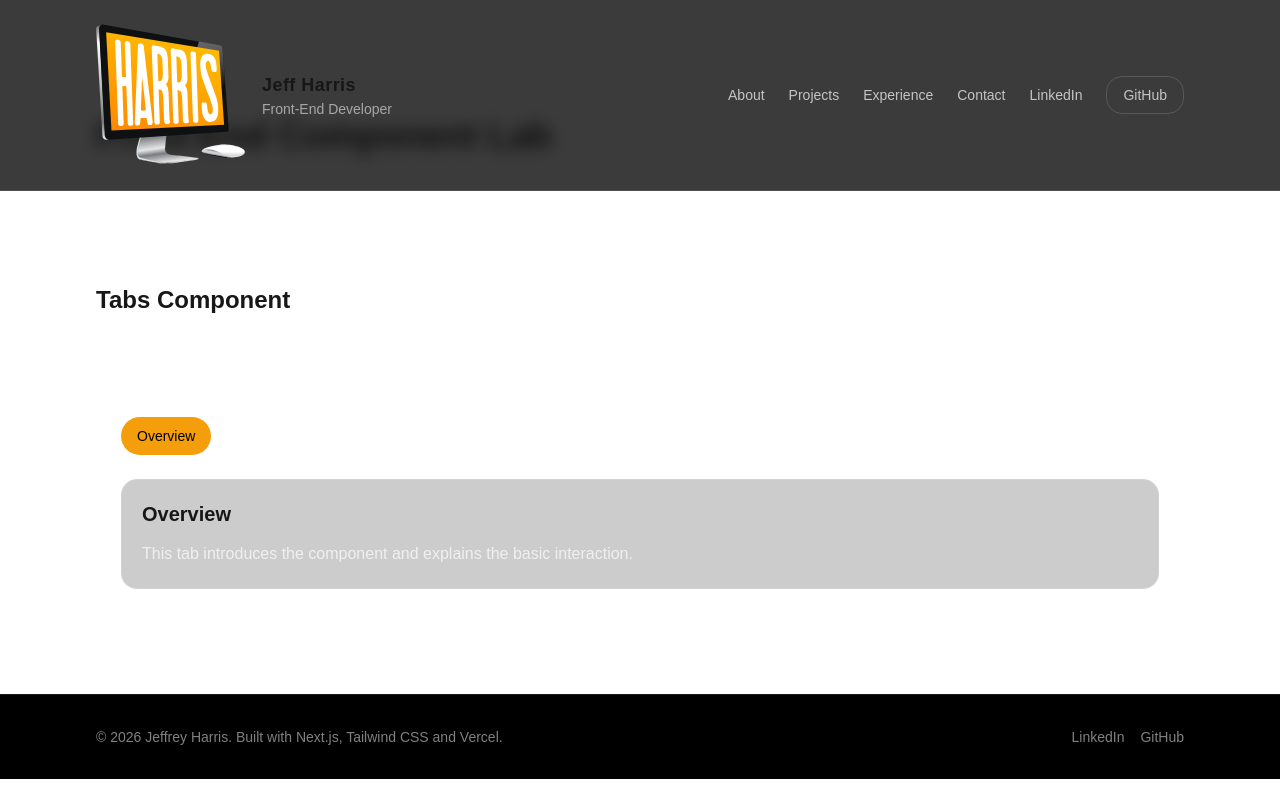
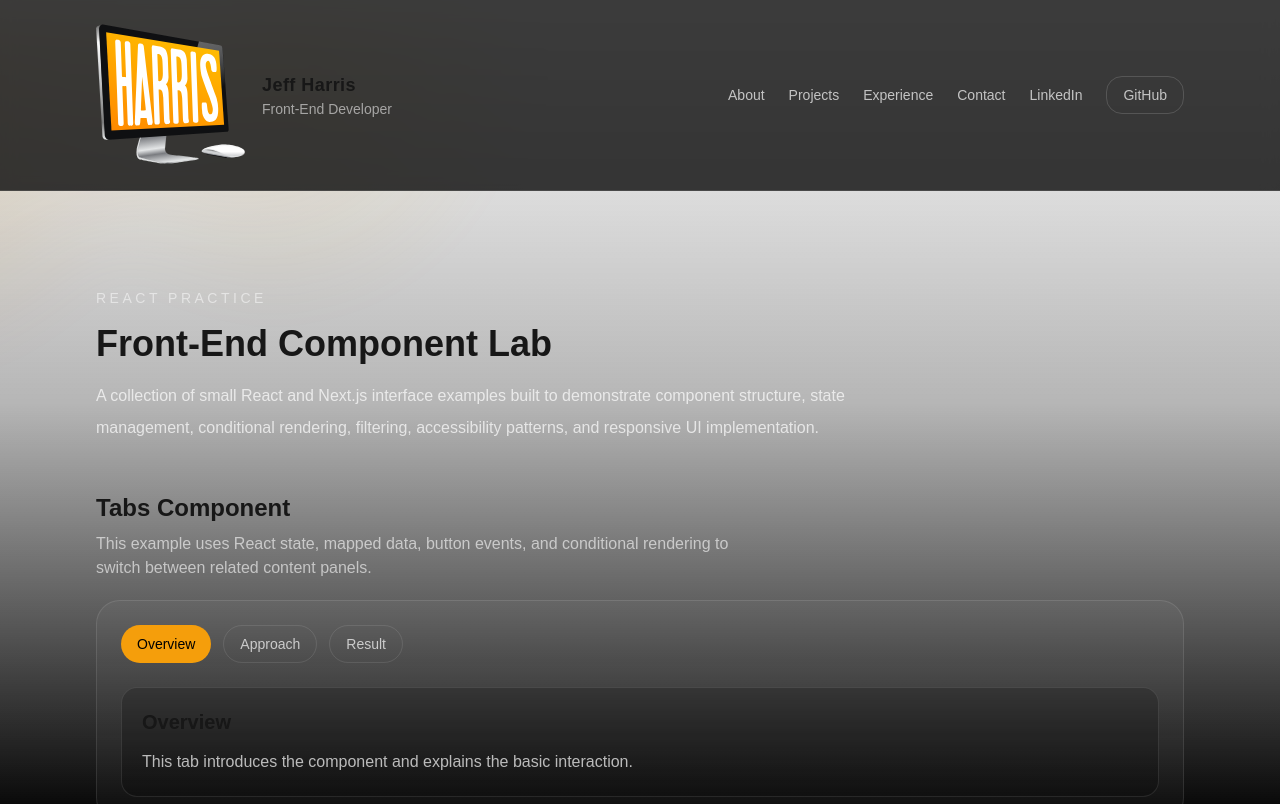
Before and after one commit to jeffreyharris/jeffrey-portfolio, a Next.js app: page /lab in a window 1280 px wide. Shown: the top 806 px of the page. Built offline with nearby package versions, Linux system fonts and the light colour scheme.

Commit message:
add padding

```diff
--- a/app/lab/page.tsx
+++ b/app/lab/page.tsx
@@ -2,8 +2,14 @@ import TabsDemo from "@/components/lab/TabsDemo";
 
 export default function LabPage() {
   return (
-    <main className="mx-auto max-w-6xl px-6 py-20 lg:px-8">
-      <p className="text-sm uppercase tracking-[0.25em] text-white/50">
+    <main className="mx-auto max-w-6xl px-6 py-20 lg:px-8 pt-48">
+        {/* Warm moving gradient background */}
+            <div className="pointer-events-none absolute left-1/2 top-1 -z-10 h-[420px] w-[1100px] max-w-[100vw] -translate-x-1/2 animate-hero-gradient bg-[radial-gradient(circle_at_30%_20%,rgba(245,158,11,0.20),transparent_35%),radial-gradient(circle_at_65%_15%,rgba(251,191,36,0.14),transparent_32%),radial-gradient(circle_at_50%_0%,rgba(255,255,255,0.06),transparent_40%)]" />
+
+            {/* Fade into page background */}
+            <div className="pointer-events-none absolute inset-x-0 top-1 -z-10 h-full bg-gradient-to-b from-transparent via-neutral-950/30 to-neutral-950" />
+
+      <p className="text-sm uppercase tracking-[0.25em] text-white/50 pt-24">
         React Practice
       </p>
 
--- a/app/projects/[slug]/page.tsx
+++ b/app/projects/[slug]/page.tsx
@@ -71,7 +71,13 @@ export default async function ProjectPage({ params }: ProjectPageProps) {
   };
 
   return (
-    <main className="min-h-screen">
+    <main className="min-h-screen pt-48">
+      {/* Warm moving gradient background */}
+            <div className="pointer-events-none absolute left-1/2 top-1 -z-10 h-[420px] w-[1100px] max-w-[100vw] -translate-x-1/2 animate-hero-gradient bg-[radial-gradient(circle_at_30%_20%,rgba(245,158,11,0.20),transparent_35%),radial-gradient(circle_at_65%_15%,rgba(251,191,36,0.14),transparent_32%),radial-gradient(circle_at_50%_0%,rgba(255,255,255,0.06),transparent_40%)]" />
+
+            {/* Fade into page background */}
+            <div className="pointer-events-none absolute inset-x-0 top-1 -z-10 h-full bg-gradient-to-b from-transparent via-neutral-950/30 to-neutral-950" />
+
       <section className="mx-auto max-w-4xl px-6 py-20 lg:px-8">
         <Link
           href="/#projects"
--- a/components/Hero.tsx
+++ b/components/Hero.tsx
@@ -7,7 +7,7 @@ const headline =
 
 export default function Hero() {
   return (
-    <section className="relative isolate  text-white">
+    <section className="relative isolate  text-white pt-48">
       {/* Warm moving gradient background */}
             <div className="pointer-events-none absolute left-1/2 top-1 -z-10 h-[420px] w-[1100px] max-w-[100vw] -translate-x-1/2 animate-hero-gradient bg-[radial-gradient(circle_at_30%_20%,rgba(245,158,11,0.20),transparent_35%),radial-gradient(circle_at_65%_15%,rgba(251,191,36,0.14),transparent_32%),radial-gradient(circle_at_50%_0%,rgba(255,255,255,0.06),transparent_40%)]" />
 
```
